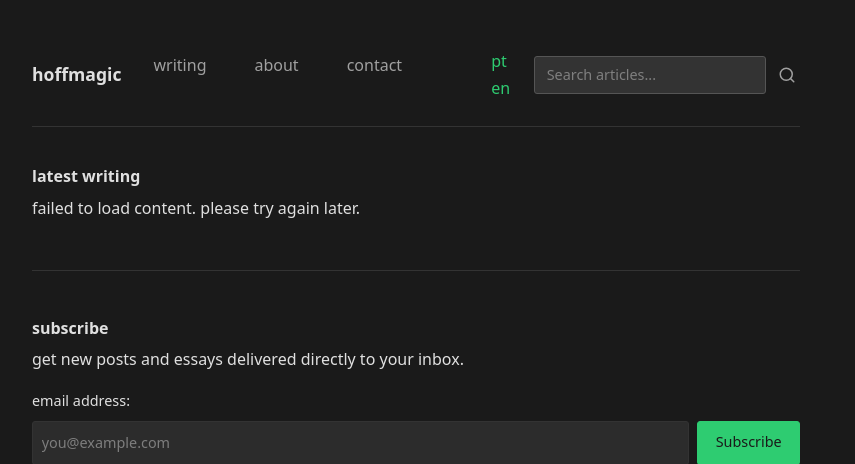
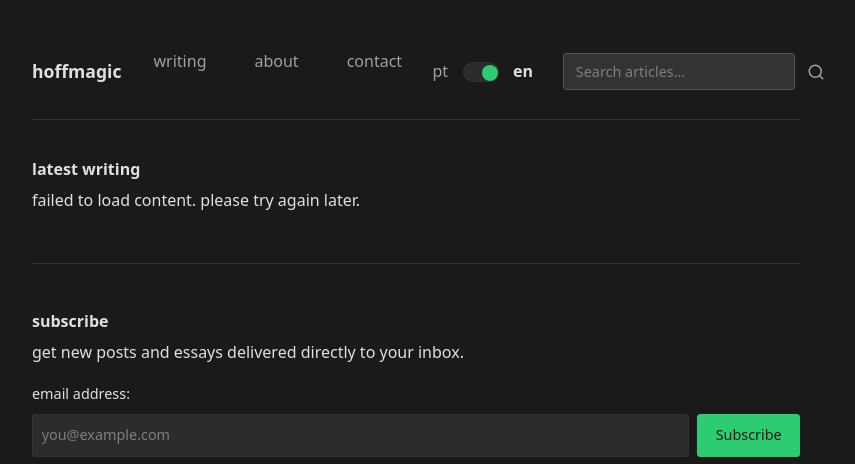
Before and after one commit to h0ffmann/hoffmagic, a FastAPI app: page / in a window 1280 px wide. Shown: the top 464 px of the page, without its empty margins (224-1079 px from the left). Run offline with FastAPI, Linux system fonts and the light colour scheme; parts of the project's set-up code (start-up, migrations or seed data) failed here and were passed over.

Commit message:
feat: add language toggle styles

```diff
--- a/src/hoffmagic/static/css/minimalist.css
+++ b/src/hoffmagic/static/css/minimalist.css
@@ -144,3 +144,56 @@ button:hover, input[type="submit"]:hover {
 .sidebar, .sidebar-header, .sidebar-logo, .sidebar-nav, .sidebar-search, .main-content {
     /* display: none; or remove definitions */
 }
+
+/* Language Slider Styles */
+.language-toggle {
+    display: flex;
+    align-items: center;
+    gap: 0.5em; /* Adjust spacing */
+}
+
+.lang-option {
+    color: var(--color-text-secondary);
+    text-decoration: none;
+    padding: 0.2em 0.4em;
+    border-radius: 4px;
+    transition: color 0.2s ease-in-out, background-color 0.2s ease-in-out;
+}
+
+.lang-option.active {
+    color: var(--color-text-primary); /* Or your active text color */
+    font-weight: bold;
+}
+
+.lang-slider-container {
+    position: relative;
+    width: 36px; /* Adjust width */
+    height: 20px; /* Adjust height */
+    background-color: var(--color-bg-secondary); /* Darker background */
+    border-radius: 10px; /* Rounded corners */
+    cursor: pointer;
+    border: 1px solid var(--color-border);
+}
+
+.lang-slider-button {
+    position: absolute;
+    top: 2px;
+    left: 2px;
+    width: 16px; /* Button size */
+    height: 16px; /* Button size */
+    background-color: var(--color-text-secondary); /* Slider button color */
+    border-radius: 50%;
+    transition: transform 0.3s ease-in-out;
+}
+
+.lang-slider-button.on-en {
+    transform: translateX(16px); /* Move button to the right for EN */
+    background-color: var(--color-accent); /* Active color */
+}
+
+/* Hide the default slider appearance if using input checkbox internally */
+/* .lang-slider-container input[type="checkbox"] {
+    opacity: 0;
+    width: 0;
+    height: 0;
+} */
```
